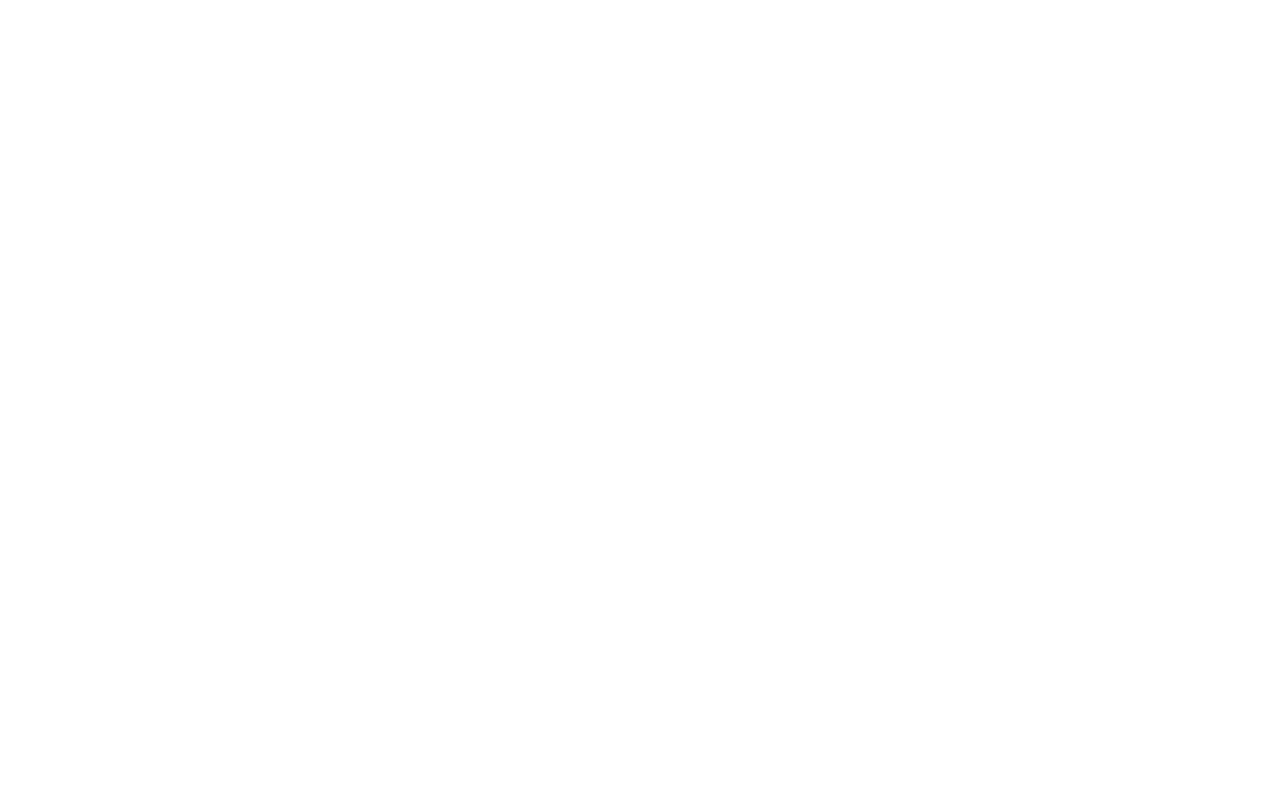
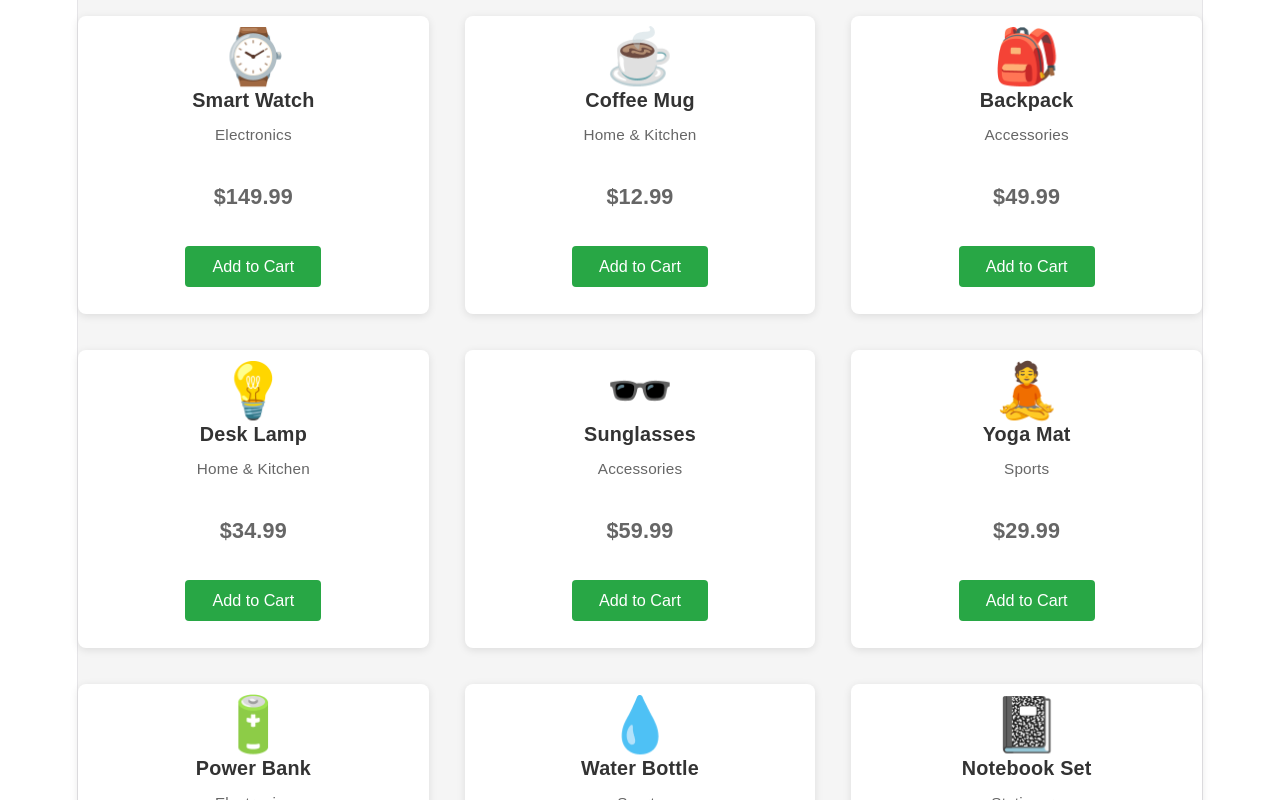
Before and after one commit to vivekkumarsingh001/autohealDemoApp, a React (Vite) app: page / in a window 1280 px wide. Shown: the part 940-1740 px from the top of the page. Before the commit the page ends 920 px from the top, so only its background shows below. Built offline with nearby package versions, Linux system fonts and the light colour scheme.

Commit message:
added new product

```diff
--- a/src/components/Home.jsx
+++ b/src/components/Home.jsx
@@ -30,11 +30,107 @@
       addedToCart:false,
     },
     {
-      id: 2,
+      id: 5,
       name: "Sample Product 2",
       price: "$29.99",
-      icon: "📦📚",
+      icon: "📦",
       category: "Boxxx",
+      addedToCart: false,
+    },
+     {
+      id: 6,
+      name: "Wireless Headphones",
+      price: "$39.99",
+      icon: "🎧",
+      category: "Electronics",
+      addedToCart: false,
+    },
+    {
+      id: 7,
+      name: "Gaming Mouse",
+      price: "$29.99",
+      icon: "🖱️",
+      category: "Electronics",
+      addedToCart: false,
+    },
+    {
+      id: 8,
+      name: "Smart Watch",
+      price: "$149.99",
+      icon: "⌚",
+      category: "Electronics",
+      addedToCart: false,
+    },
+    {
+      id: 9,
+      name: "Coffee Mug",
+      price: "$12.99",
+      icon: "☕",
+      category: "Home & Kitchen",
+      addedToCart: false,
+    },
+    {
+      id: 10,
+      name: "Backpack",
+      price: "$49.99",
+      icon: "🎒",
+      category: "Accessories",
+      addedToCart: false,
+    },
+    {
+      id: 11,
+      name: "Desk Lamp",
+      price: "$34.99",
+      icon: "💡",
+      category: "Home & Kitchen",
+      addedToCart: false,
+    },
+    {
+      id: 12,
+      name: "Sunglasses",
+      price: "$59.99",
+      icon: "🕶️",
+      category: "Accessories",
+      addedToCart: false,
+    },
+    {
+      id: 13,
+      name: "Yoga Mat",
+      price: "$29.99",
+      icon: "🧘",
+      category: "Sports",
+      addedToCart: false,
+    },
+    {
+      id: 14,
+      name: "Power Bank",
+      price: "$44.99",
+      icon: "🔋",
+      category: "Electronics",
+      addedToCart: false,
+    },
+    {
+      id: 15,
+      name: "Water Bottle",
+      price: "$15.99",
+      icon: "💧",
+      category: "Sports",
+      addedToCart: false,
+    },
+    {
+      id: 16,
+      name: "Notebook Set",
+      price: "$9.99",
+      icon: "📓",
+      category: "Stationery",
+      addedToCart: false,
+    },
+    {
+      id: 17,
+      name: "Bluetooth Speaker",
+      price: "$79.99",
+      icon: "🔊",
+      category: "Electronics",
       addedToCart: false,
     },
   ]);
```
